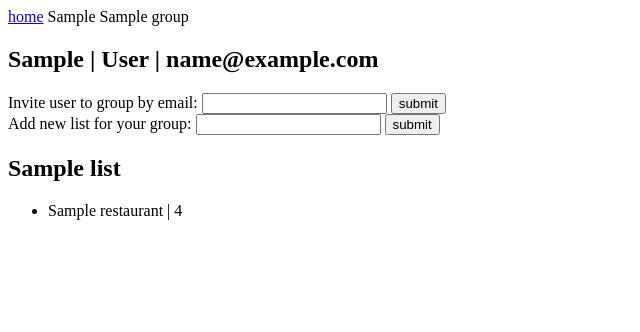
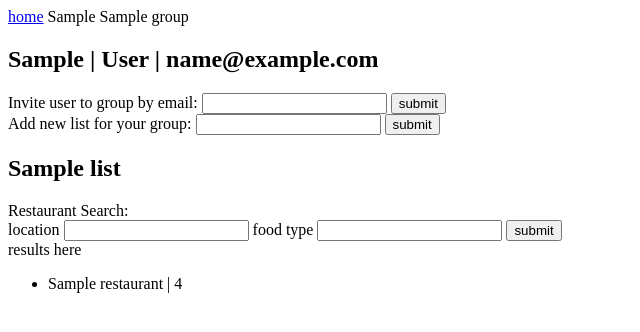
Before and after one commit to kjlundsgaard/hb-final-project, a Flask app: page /groups/1 in a window 1280 px wide. Shown: the top 332 px of the page, without its empty margins (0-640 px from the left). Run offline with Flask 2, Linux system fonts and the light colour scheme; the visitor is signed in with stand-in values (Sample User, id 1); tables that the repository leaves empty hold one stand-in row (values such as "Sample post").

Commit message:
have API results rendered on group_view page

```diff
--- a/model.py
+++ b/model.py
@@ -57,7 +57,6 @@ class UserGroup(db.Model):
     user_group_id = db.Column(db.Integer, autoincrement=True, primary_key=True)
     user_id = db.Column(db.Integer, db.ForeignKey('users.user_id'))
     group_id = db.Column(db.Integer, db.ForeignKey('groups.group_id'))
-    # __table_args__ = (UniqueConstraint('user_id', 'group_id', name='_user_group_uc'),)
     # attempt at unique constraint across restaurant_id and list_id tables
     __table_args__ = (UniqueConstraint(user_id, group_id),
                       )
--- a/server.py
+++ b/server.py
@@ -2,7 +2,7 @@
 
 from jinja2 import StrictUndefined
 
-from flask import Flask, render_template, redirect, request, flash, session
+from flask import Flask, render_template, redirect, request, flash, session, jsonify
 from flask_debugtoolbar import DebugToolbarExtension
 
 from model import connect_to_db, db
@@ -156,23 +156,20 @@ def add_new_list():
 
 
 # TO DO TODO TODO FIXME FIX ME
-@app.route('/search-restaurant', methods=['POST'])
+@app.route('/search-restaurant.json', methods=['POST'])
 def search_restaurant():
     """Allows user to search restaurant based on location and food term"""
-    # presumably getting these from a form where users can input location and search terms
     location = request.form.get('location')
     term = request.form.get('term')
 
     results = yelp.get_results(location=location, term=term)
-    # this is probably not right??? need to figure out what response in yelp.py file looks like
-    return jsonify(results)
 
-    # handle yelp results
+    return jsonify(results=results)
 
-    # render results on page
 
-# TODO
-# ability to search yelp and add restaurants to lists
+@app.route('/add-restaurant', methods=['POST'])
+def add_restaurant():
+    """Allows user to add restaurant to a list"""
 
 
 ##############################################################################
--- /dev/null
+++ b/static/css/style.css
@@ -0,0 +1,4 @@
+.search-error {
+    /* use this if an ERROR code was returned */
+    color: red;
+}
--- /dev/null
+++ b/static/js/yelp.js
@@ -0,0 +1,54 @@
+"use strict";
+
+function displayResults(data) {
+    console.log(data);
+    var text = "";
+    for (var i = 0; i < data.results.length; i++){
+      text = text + "<button class='restaurant-button' id=" + i + ">" +
+      "<p id='restaurant_name'>" + data.results[i].name + "</p>" +
+      "<p id='yelp_rating'>" + data.results[i].rating + "</p>" +
+      "<span type='hidden' id='latitude' value="  + data.results[i].latitude + ">" + "</span>" +
+      "<span type='hidden' id='latitude' value=" + data.results[i].latitude + ">" + "</span>" +
+      "</button>";
+    }
+    $('#results').html(text);
+}
+
+function submitSearch(evt) {
+    evt.preventDefault();
+    var formInputs = {
+        "location": $("#location").val(),
+        "term": $("#term").val()
+    };
+
+    $.post("/search-restaurant.json",
+           formInputs,
+           displayResults
+           );
+}
+
+$("#search").on("submit", submitSearch);
+
+
+
+$(function (){ // this is the jquery shortcut for document.ready()
+
+    function addRestaurant(evt){
+
+        var id = this.id; // this is the id on the button we clicked, which is the image's id
+
+        $.post("/add-restaurant", {'id': id}, addRestaurantSuccess);
+    }
+
+    function addRestaurantSuccess(result){
+
+        console.log(result.status);
+
+        var id = result.id;
+
+        $('#' + id).css('color', 'red'); // give our user some feedback
+    }
+
+    $('.restaurant-button').click(addRestaurant);
+
+});
--- a/templates/group_view.html
+++ b/templates/group_view.html
@@ -23,7 +23,16 @@
 
 {% for list in group.lists %}
     <h2>{{ list.list_name }}</h2>
-    <!-- ADD RESTAURANT ADDITION FUNCTIONALITY HERE? -->
+    Restaurant Search:
+    <form action='/search-restaurant.json' method='POST' id="search">
+    <label for="location">location</label>
+    <input type="text" name="location" id="location">
+    <label for="term">food type</label>
+    <input type="text" name="term" id="term">
+    <input type="submit" value="submit">
+    </form>
+    <div id="results">results here</div>
+    <span type="hidden" value="{{ list.list_id }}" id="list-id"></span>
     <ul>
     {% for restaurant in list.restaurants %}
         <li>{{ restaurant.restaurant_name }} | {{ restaurant.yelp_rating }}</li>
@@ -31,5 +40,6 @@
     </ul>
 {% endfor %}
 
-
+<script src="https://ajax.googleapis.com/ajax/libs/jquery/1.12.2/jquery.min.js"></script>
+<script src="/static/js/yelp.js"></script>
 {% endblock %}
```
Also changed, not shown: templates/dashboard.html (+3 -10 lines), yelp.py (+11 -6 lines).
